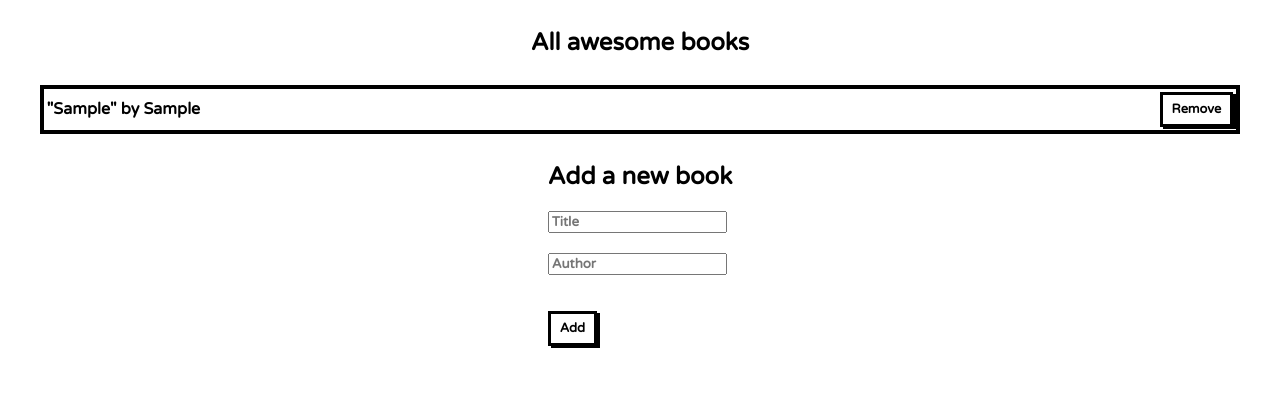
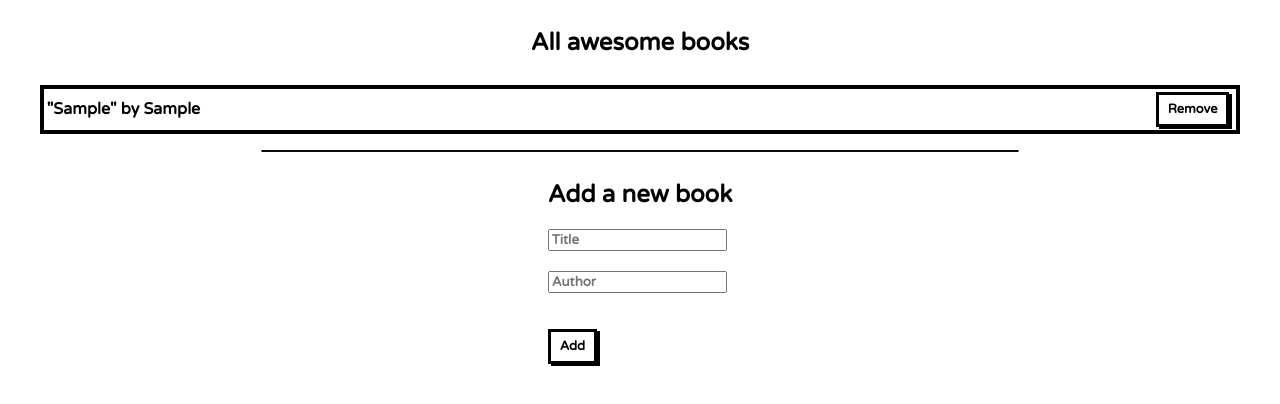
Before and after one commit to mryeminthu/Awesome-books, a website: page index.html in a window 1280 px wide. Both pictures are taken after typing "Sample", "Sample" into the empty fields and a click on the button "Add". Drawn offline with Linux system fonts and the light colour scheme.

Commit message:
Add styles

```diff
--- a/app.js
+++ b/app.js
@@ -31,6 +31,12 @@ class BookLibrary {
       this.output.appendChild(bookElement);
     });
 
+    if (Object.keys(this.books).length === 0) {
+      this.output.classList.remove('container');
+    } else {
+      this.output.classList.add('container');
+    };
+
     const removeButtons = this.output.getElementsByClassName('remove-button');
     Array.from(removeButtons).forEach(button => {
       button.addEventListener('click', this.handleRemove.bind(this));
--- a/index.html
+++ b/index.html
@@ -12,7 +12,8 @@
 <body>
     <section class="book-section">
         <h1 class="awesome-title">All awesome books</h1>
-        <div class="container" id="output"></div>
+        <div id="output"></div>
+        <hr>
         <div class="form-group">
             <h2>Add a new book</h2>
             <form>
--- a/styles.css
+++ b/styles.css
@@ -20,7 +20,7 @@ button {
 
 hr {
   width: 60%;
-  border: 1px solid #ababab;
+  border: 1px solid #0b0b0b;
   border-radius: 6px;
   margin: 0.5em 0em 0.5em 0em;
 }
@@ -52,3 +52,7 @@ hr {
   align-items: center;
   justify-content: space-between;
 }
+
+.remove-button {
+  margin-right: 0.3em;
+}
```
